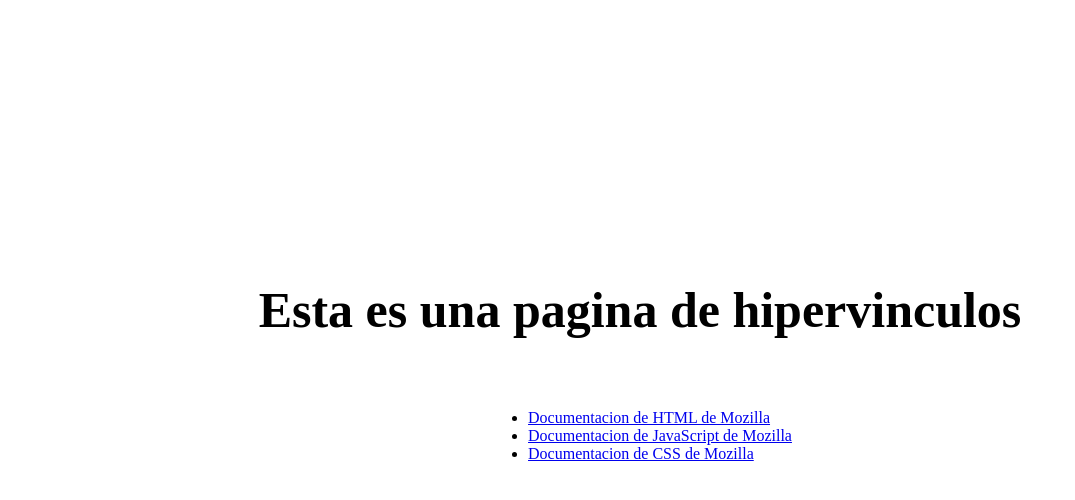
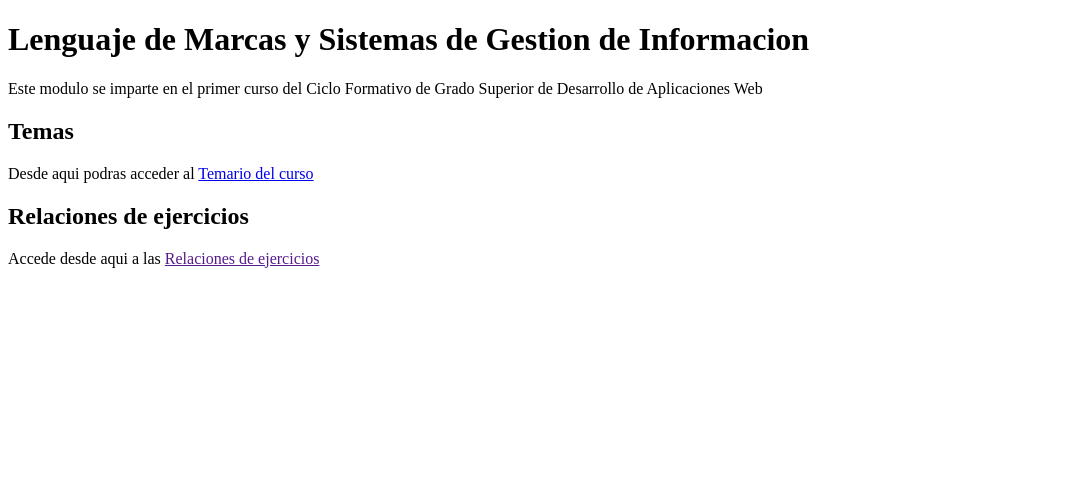
Before and after one commit to alexgargonzalez/Lmsgi, a plain HTML site: page Ejercicio_5 Hipervinculos/index.html in a window 1280 px wide. Shown: the whole page, without its empty margins (0-1075 px from the left). Drawn offline with Linux system fonts and the light colour scheme.

Commit message:
ejercicio 5

```diff
--- a/Ejercicio_5 Hipervinculos/index.html
+++ b/Ejercicio_5 Hipervinculos/index.html
@@ -5,31 +5,17 @@
     <meta name="viewport" content="width=device-width, initial-scale=1.0">
     <title>Links</title>
     <style>
-        body{
-            display: flex;
-            justify-content: center;
-            align-items: center;
-            flex-direction: column;
-            height: 710px;
-            gap: 20px;
-        }
-        h1{
-            font-size: 50px;
-        }
+
     </style>
 </head>
 <body>
-    <h1>Esta es una pagina de hipervinculos</h1>
-    <ul>
-        <li>
-            <a href="https://developer.mozilla.org/es/docs/Web/HTML" target="_blank">Documentacion de HTML de Mozilla</a>
-        </li>
-        <li>
-            <a href="https://developer.mozilla.org/es/docs/Web/JavaScript" target="_blank">Documentacion de JavaScript de Mozilla</a>
-        </li>
-        <li>
-            <a href="https://developer.mozilla.org/es/docs/Web/CSS">Documentacion de CSS de Mozilla</a>
-        </li>
-    </ul>
+    <h1>Lenguaje de Marcas y Sistemas de Gestion de Informacion</h1>
+    <p>Este modulo se imparte en el primer curso del Ciclo Formativo de Grado Superior
+        de Desarrollo de Aplicaciones Web
+    </p>
+        <h2>Temas</h2>
+        <p>Desde aqui podras acceder al <a href="/Ejercicio_5 Hipervinculos/temas/indiceTemas.html" target="_blank">Temario del curso</a></p>
+        <h2>Relaciones de ejercicios</h2>
+        <p>Accede desde aqui a las <a href="" target="_blank">Relaciones de ejercicios</a></p>
 </body>
 </html>
```
Also changed, not shown: Ejercicio_5 Hipervinculos/relaciones/indiceRelaciones.html (added, +22 -0 lines), Ejercicio_5 Hipervinculos/temas/indiceTemas.html (added, +23 -0 lines), 6 other files.
